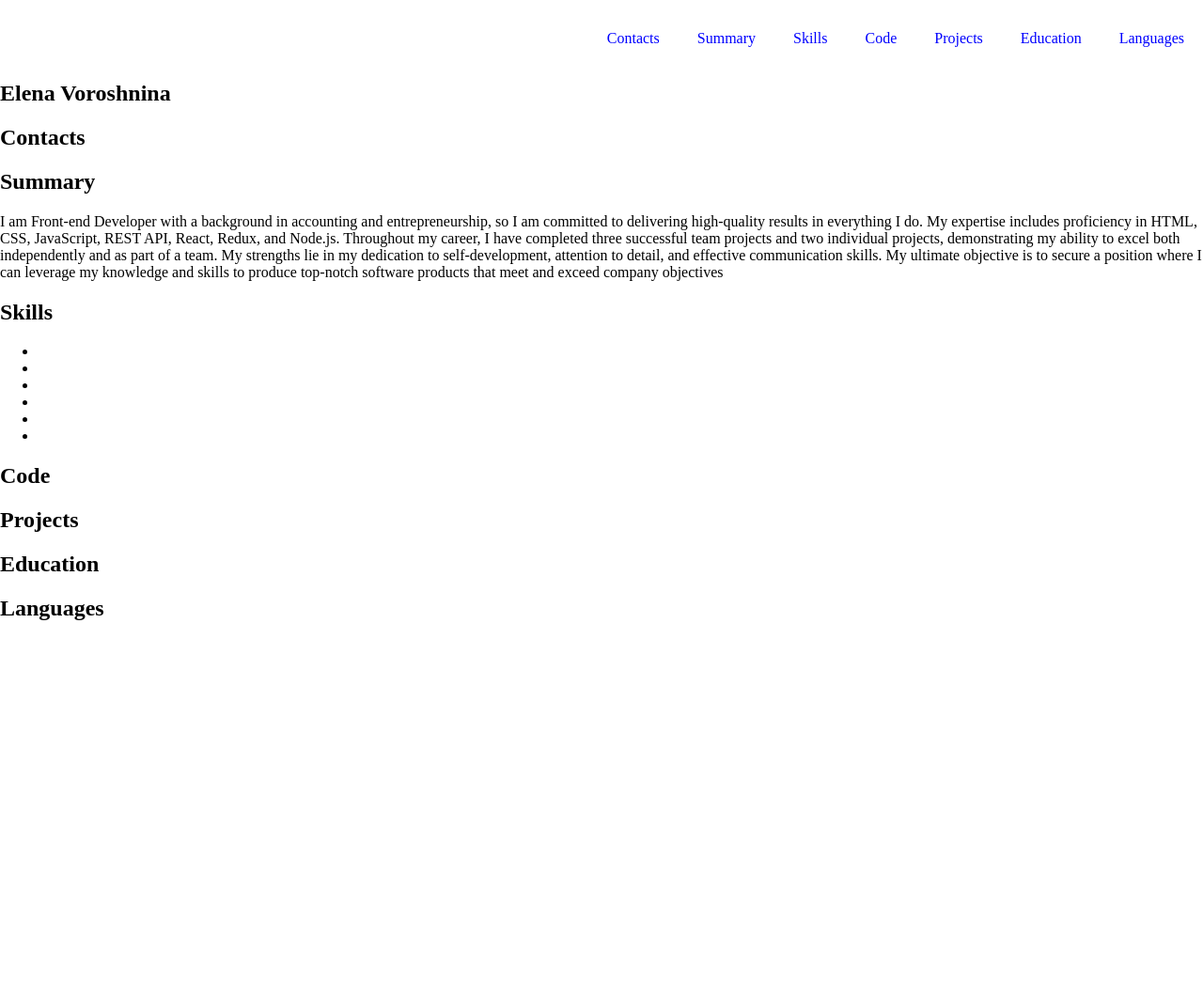
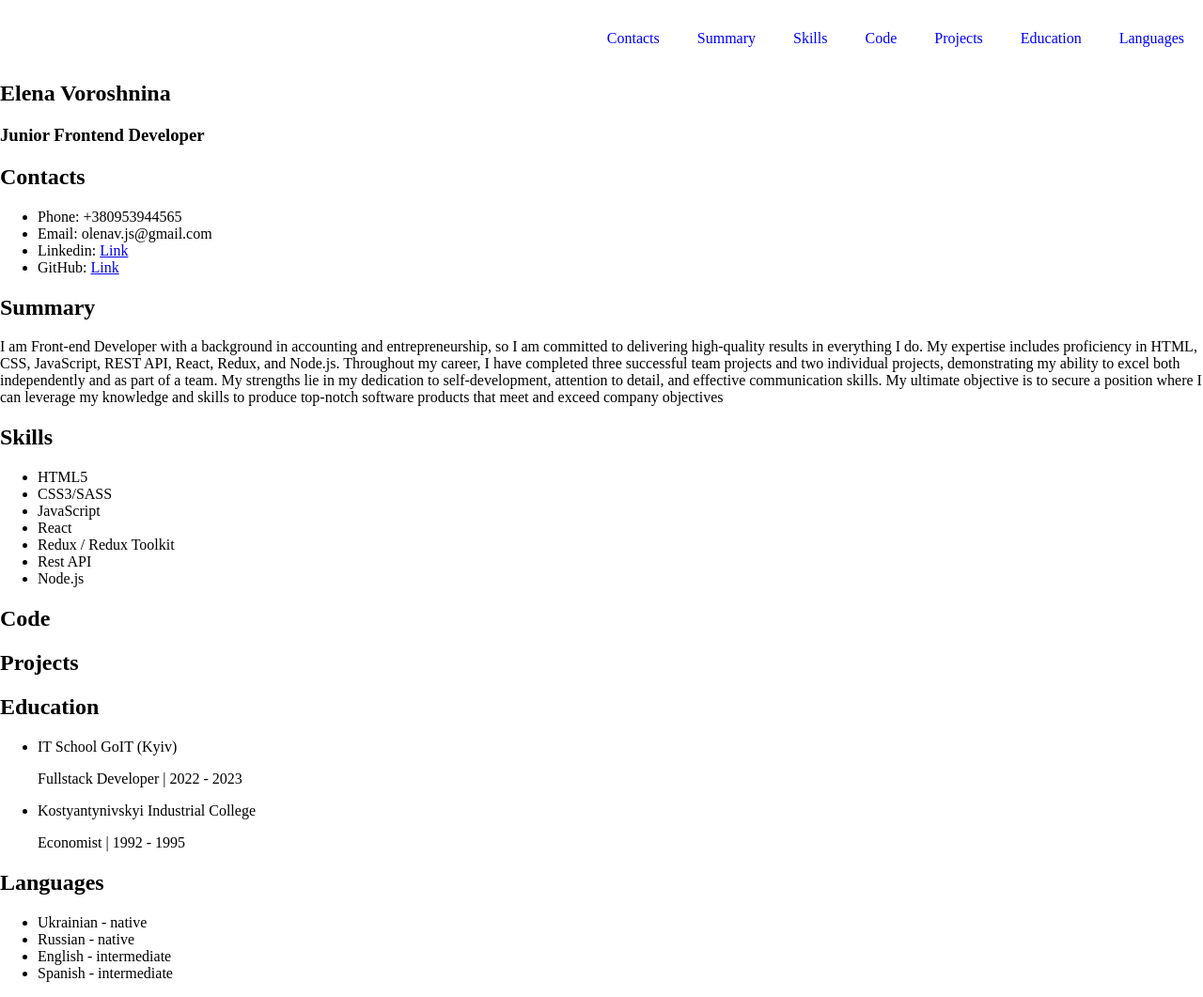
Before and after one commit to OlenaVoroshnina/rsschool-cv, a plain HTML site: page index.html in a window 1280 px wide. Shown: the whole page at 94% size. Before the commit the page ends 816 px from the top, so only its background shows below. Drawn offline with Linux system fonts and the light colour scheme.

Commit message:
feat: add sections

```diff
--- a/index.html
+++ b/index.html
@@ -46,9 +46,28 @@
       <div class="container">
         <section class="section" id="profile">
           <h1 class="section-title">Elena Voroshnina</h1>
+          <h3 class="profile-desc">Junior Frontend Developer</h3>
         </section>
         <section class="section" id="contacts">
           <h2 class="section-title">Contacts</h2>
+          <ul class="contacts-list">
+            <li class="contacts-item">
+              <span class="contacts-text">Phone:</span>
+              +380953944565
+            </li>
+            <li class="contacts-item">
+              <span class="contacts-text">Email:</span>
+              olenav.js@gmail.com
+            </li>
+            <li class="contacts-item">
+              <span class="contacts-text">Linkedin:</span>
+              <a href="https://www.linkedin.com/in/olena-voroshnina-0b6795263/" class="contacts-link">Link</a>
+            </li>
+            <li class="contacts-item">
+              <span class="contacts-text">GitHub:</span>
+              <a href="https://github.com/OlenaVoroshnina" class="contacts-link">Link</a>
+            </li>
+          </ul>
         </section>
         <section class="section" id="summary">
           <h2 class="section-title">Summary</h2>
@@ -71,12 +90,13 @@
         <section class="section" id="skills">
           <h2 class="section-title">Skills</h2>
           <ul class="skills-list">
-            <li class="skills-item"></li>
-            <li class="skills-item"></li>
-            <li class="skills-item"></li>
-            <li class="skills-item"></li>
-            <li class="skills-item"></li>
-            <li class="skills-item"></li>
+            <li class="skills-item">HTML5</li>
+            <li class="skills-item">CSS3/SASS</li>
+            <li class="skills-item">JavaScript</li>
+            <li class="skills-item">React</li>
+            <li class="skills-item">Redux / Redux Toolkit</li>
+            <li class="skills-item">Rest API</li>
+            <li class="skills-item">Node.js</li>
           </ul>
         </section>
         <section class="section" id="code">
@@ -87,9 +107,33 @@
         </section>
         <section class="section" id="education">
           <h2 class="section-title">Education</h2>
+          <ul class="education-list">
+            <li class="education-item">
+              <p>IT School GoIT (Kyiv)</p>
+              <p>Fullstack Developer  |    2022 - 2023</p>
+            </li>
+            <li class="education-item">
+              <p>Kostyantynivskyi  Industrial College</p>
+              <p>Economist  |    1992 - 1995</p>
+            </li>
+          </ul>
         </section>
         <section class="section" id="languages">
           <h2 class="section-title">Languages</h2>
+          <ul class="languages-list">
+            <li class="languages-item">
+              Ukrainian - native
+            </li>
+            <li class="languages-item">
+              Russian - native
+            </li>
+            <li class="languages-item">
+              English - intermediate
+            </li>
+            <li class="languages-item">
+              Spanish - intermediate
+            </li>
+          </ul>
         </section>
       </div>
     </main>
```
